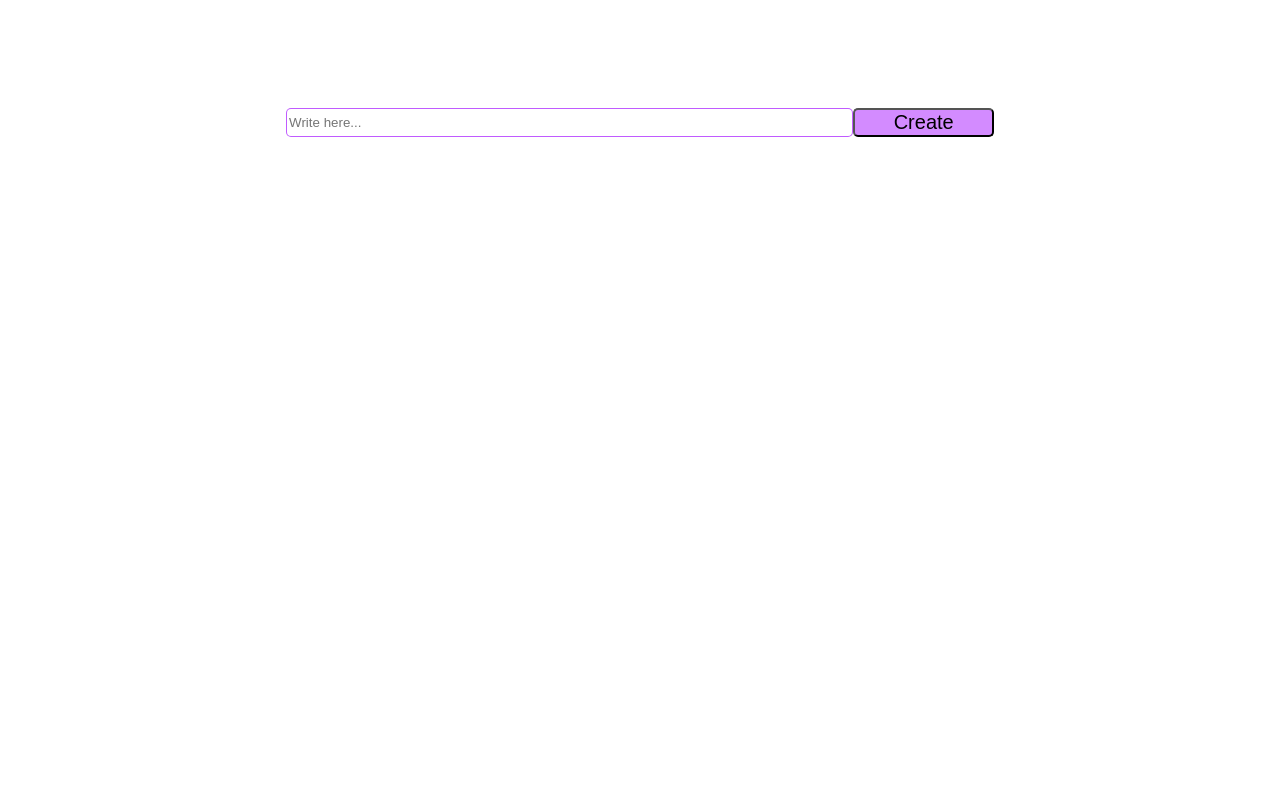
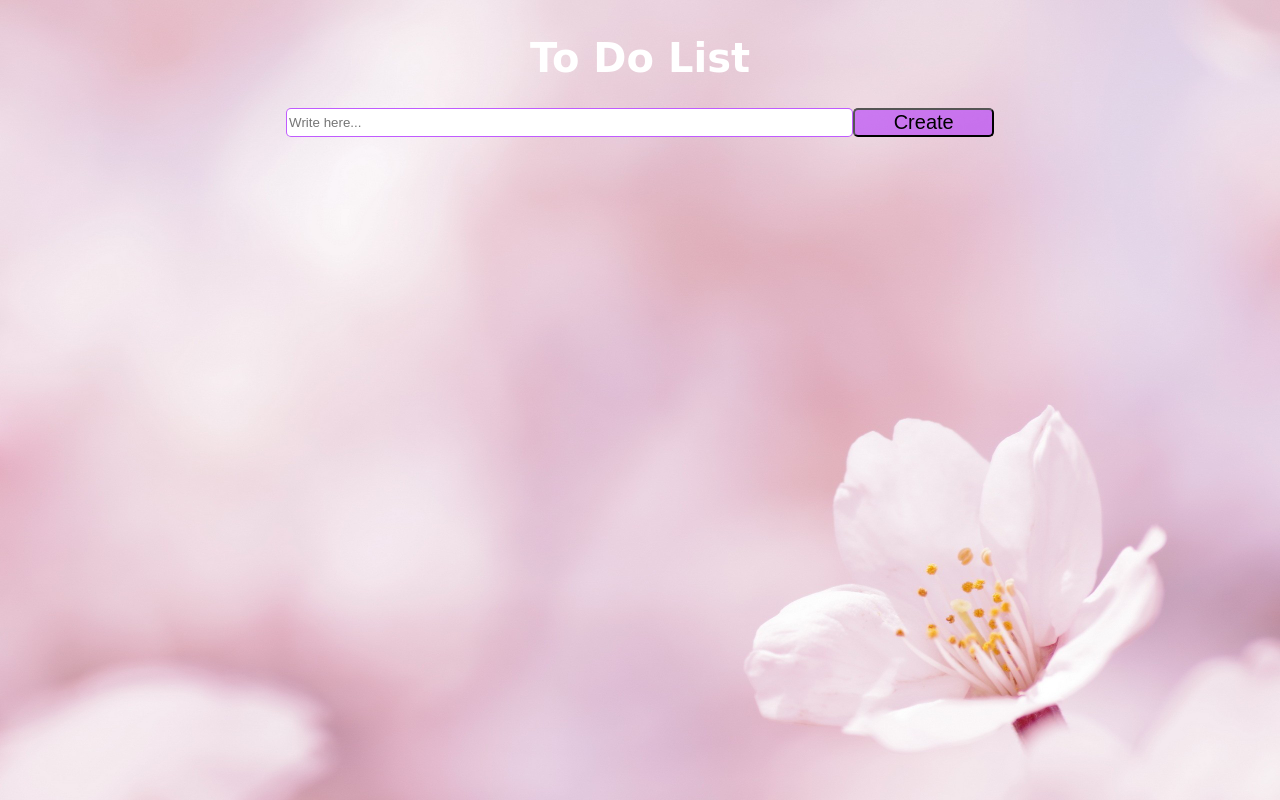
Before and after one commit to nadiaayala/ToDo-JS, a plain HTML site: page index.html in a window 1280 px wide. Drawn offline with Linux system fonts and the light colour scheme.

Commit message:
fix img folder reference in css

```diff
--- a/css/estilo.css
+++ b/css/estilo.css
@@ -3,7 +3,7 @@ body{
     flex-direction: column;
     justify-content: center;
     align-items: center;
-    background-image: url('bg2.jpg');
+    background-image: url('../img/bg2.jpg');
     background-size: cover;
 }
 h1{
```
